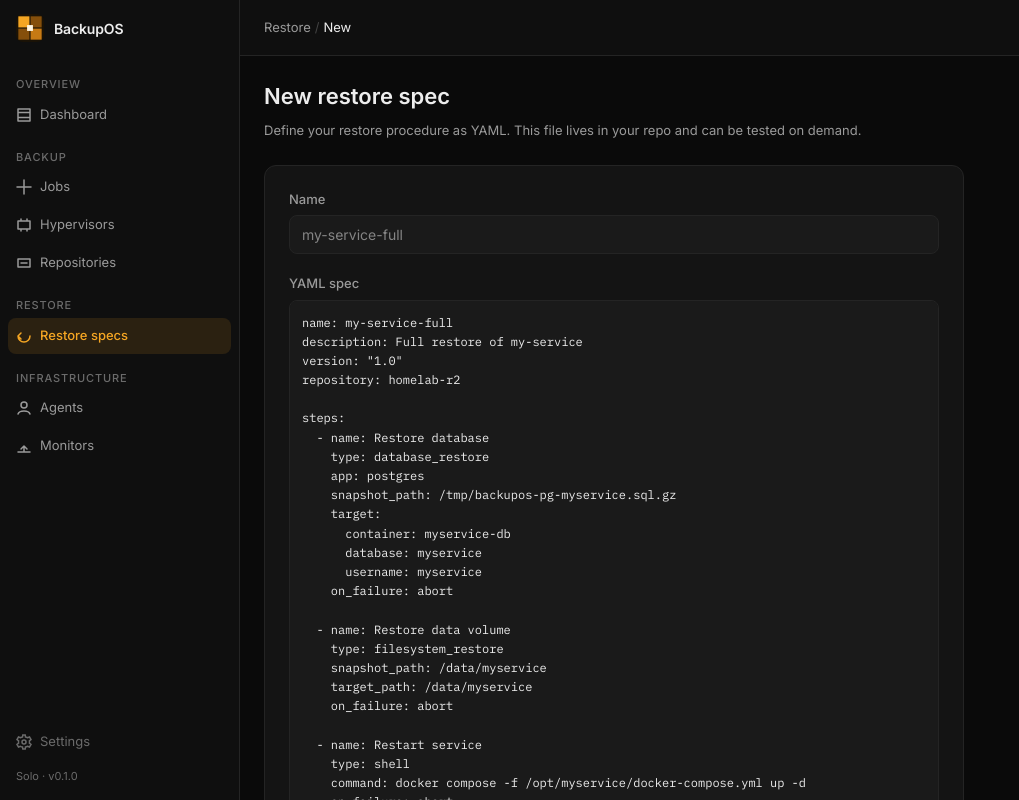
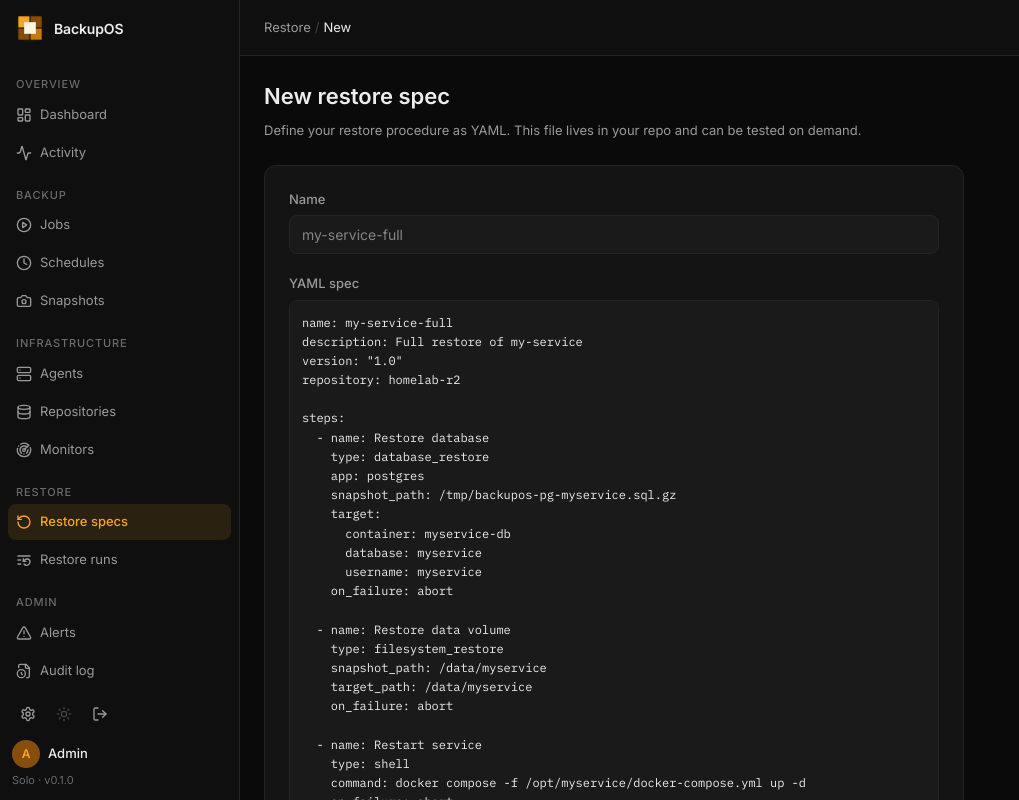
Before and after one commit to dariusvorster/backupos, a Next.js app in the folder apps/web/: page /restore/new in a window 1280 px wide. Shown: the whole page, without its empty margins (0-1019 px from the left). Built offline with nearby package versions, Linux system fonts and the light colour scheme.

Commit message:
feat: sidebar — full spec nav groups, Lucide icons, avatar + icon row

```diff
--- a/apps/web/components/sidebar.tsx
+++ b/apps/web/components/sidebar.tsx
@@ -2,66 +2,65 @@
 
 import Link from 'next/link'
 import { usePathname } from 'next/navigation'
+import {
+  LayoutDashboard, Activity, PlayCircle, Clock, Camera,
+  Server, Database, Radar, RotateCcw, ListRestart,
+  TriangleAlert, FileClock, Settings, Sun, LogOut,
+} from 'lucide-react'
 
-interface NavItem {
-  href: string
-  label: string
-  icon: React.ReactNode
-}
-
-interface NavGroup {
-  label: string
-  items: NavItem[]
-}
-
-function Icon({ d }: { d: string }) {
-  return (
-    <svg width="16" height="16" viewBox="0 0 16 16" fill="none" style={{ flexShrink: 0 }}>
-      <path d={d} stroke="currentColor" strokeWidth="1.5" strokeLinecap="round" strokeLinejoin="round" />
-    </svg>
-  )
-}
+interface NavItem  { href: string; label: string; icon: React.ReactNode }
+interface NavGroup { label: string; items: NavItem[] }
 
 const NAV: NavGroup[] = [
   {
     label: 'OVERVIEW',
     items: [
-      { href: '/dashboard', label: 'Dashboard', icon: <Icon d="M2 5.5h12M2 10.5h12M2 2h12v12H2z" /> },
+      { href: '/dashboard', label: 'Dashboard', icon: <LayoutDashboard size={16} /> },
+      { href: '/activity',  label: 'Activity',  icon: <Activity size={16} /> },
     ],
   },
   {
     label: 'BACKUP',
     items: [
-      { href: '/jobs',         label: 'Jobs',         icon: <Icon d="M8 1v14M1 8h14" /> },
-      { href: '/hypervisors',  label: 'Hypervisors',  icon: <Icon d="M2 4h12v8H2zM5 4V2M11 4V2M5 12v2M11 12v2" /> },
-      { href: '/repositories', label: 'Repositories', icon: <Icon d="M2 4h12v8H2zM5 8h6" /> },
+      { href: '/jobs',      label: 'Jobs',      icon: <PlayCircle size={16} /> },
+      { href: '/schedules', label: 'Schedules', icon: <Clock size={16} /> },
+      { href: '/snapshots', label: 'Snapshots', icon: <Camera size={16} /> },
+    ],
+  },
+  {
+    label: 'INFRASTRUCTURE',
+    items: [
+      { href: '/agents',       label: 'Agents',       icon: <Server size={16} /> },
+      { href: '/repositories', label: 'Repositories', icon: <Database size={16} /> },
+      { href: '/monitors',     label: 'Monitors',     icon: <Radar size={16} /> },
     ],
   },
   {
     label: 'RESTORE',
     items: [
-      { href: '/restore', label: 'Restore specs', icon: <Icon d="M14 8A6 6 0 1 1 2 8M2 8l3-3M2 8l3 3" /> },
+      { href: '/restore',      label: 'Restore specs', icon: <RotateCcw size={16} /> },
+      { href: '/restore/runs', label: 'Restore runs',  icon: <ListRestart size={16} /> },
     ],
   },
   {
-    label: 'INFRASTRUCTURE',
+    label: 'ADMIN',
     items: [
-      { href: '/agents',   label: 'Agents',   icon: <Icon d="M8 8a3 3 0 1 0 0-6 3 3 0 0 0 0 6zM2 14s1-3 6-3 6 3 6 3" /> },
-      { href: '/monitors', label: 'Monitors', icon: <Icon d="M8 14V8M5 11l3-3 3 3M2 14h12" /> },
+      { href: '/alerts', label: 'Alerts',    icon: <TriangleAlert size={16} /> },
+      { href: '/audit',  label: 'Audit log', icon: <FileClock size={16} /> },
     ],
   },
 ]
 
 function Logo() {
   return (
-    <div style={{ display: 'flex', alignItems: 'center', gap: 10, padding: '0 16px', height: 56 }}>
+    <div style={{ display: 'flex', alignItems: 'center', gap: 10, padding: '0 16px', height: 56, flexShrink: 0 }}>
       <svg width="28" height="28" viewBox="0 0 48 48" fill="none">
-        <rect width="48" height="48" rx="12" fill="#1A1206" />
-        <rect x="4" y="4" width="19" height="19" fill="#F5A623" />
-        <rect x="25" y="4" width="19" height="19" fill="#854F0B" />
-        <rect x="4" y="25" width="19" height="19" fill="#854F0B" />
+        <rect width="48" height="48" rx="16" fill="#1A1206" />
+        <rect x="4"  y="4"  width="19" height="19" fill="#F5A623" />
+        <rect x="25" y="4"  width="19" height="19" fill="#854F0B" />
+        <rect x="4"  y="25" width="19" height="19" fill="#854F0B" />
         <rect x="25" y="25" width="19" height="19" fill="#C77A14" />
-        <rect x="19" y="19" width="10" height="10" fill="#FEF5E0" />
+        <rect x="14" y="14" width="20" height="20" fill="#FEF5E0" />
       </svg>
       <span style={{ fontSize: 14, fontWeight: 600, color: 'var(--fg)', letterSpacing: '-0.01em' }}>
         BackupOS
@@ -75,11 +74,9 @@ export function Sidebar() {
 
   return (
     <aside style={{
-      width: 240,
-      minWidth: 240,
+      width: 240, minWidth: 240,
       backgroundColor: 'var(--bg2)',
-      display: 'flex',
-      flexDirection: 'column',
+      display: 'flex', flexDirection: 'column',
       borderRight: '1px solid var(--border)',
       overflow: 'hidden',
     }}>
@@ -89,29 +86,24 @@ export function Sidebar() {
         {NAV.map(group => (
           <div key={group.label} style={{ marginBottom: 4 }}>
             <div style={{
-              fontSize: 11,
-              color: 'var(--fg-dim)',
-              letterSpacing: '0.08em',
-              padding: '12px 8px 4px',
-              fontWeight: 500,
+              fontSize: 11, color: 'var(--fg-dim)',
+              letterSpacing: '0.08em', fontWeight: 500,
+              padding: '12px 8px 4px', textTransform: 'uppercase',
             }}>
               {group.label}
             </div>
             {group.items.map(item => {
-              const active = pathname === item.href || (item.href !== '/dashboard' && pathname.startsWith(item.href))
+              const active = pathname === item.href
+                || (item.href !== '/dashboard' && pathname.startsWith(item.href))
               return (
                 <Link
                   key={item.href}
                   href={item.href}
                   style={{
-                    display: 'flex',
-                    alignItems: 'center',
-                    gap: 8,
-                    padding: '0 8px',
-                    height: 36,
+                    display: 'flex', alignItems: 'center', gap: 8,
+                    padding: '0 8px', height: 36,
                     borderRadius: 'var(--radius-sm)',
-                    fontSize: 13,
-                    fontWeight: active ? 500 : 400,
+                    fontSize: 13, fontWeight: active ? 500 : 400,
                     color: active ? 'var(--accent)' : 'var(--fg-mute)',
                     backgroundColor: active ? 'var(--accent-dim)' : 'transparent',
                     textDecoration: 'none',
@@ -128,26 +120,44 @@ export function Sidebar() {
         ))}
       </nav>
 
-      <div style={{ borderTop: 'none', padding: '12px 16px 16px' }}>
-        <Link
-          href="/settings"
-          style={{
-            display: 'flex',
-            alignItems: 'center',
-            gap: 8,
-            fontSize: 13,
-            color: 'var(--fg-dim)',
-            textDecoration: 'none',
-            padding: '4px 0',
-          }}
-        >
-          <svg width="16" height="16" viewBox="0 0 16 16" fill="none">
-            <path d="M8 10a2 2 0 1 0 0-4 2 2 0 0 0 0 4Z" stroke="currentColor" strokeWidth="1.5" />
-            <path d="M13.5 8c0-.4-.04-.8-.1-1.18l1.6-1.24-1.5-2.6-1.94.77A5.5 5.5 0 0 0 9.5 3l-.3-2h-2.4l-.3 2a5.5 5.5 0 0 0-2.06.75L2.5 2.98l-1.5 2.6 1.6 1.24A5.5 5.5 0 0 0 2.5 8c0 .4.04.8.1 1.18l-1.6 1.24 1.5 2.6 1.94-.77c.61.42 1.3.73 2.06.75l.3 2h2.4l.3-2a5.5 5.5 0 0 0 2.06-.75l1.94.77 1.5-2.6-1.6-1.24C13.46 8.8 13.5 8.4 13.5 8Z" stroke="currentColor" strokeWidth="1.5" />
-          </svg>
-          Settings
-        </Link>
-        <div style={{ marginTop: 12, fontSize: 11, color: 'var(--fg-dim)' }}>
+      <div style={{ padding: '8px 12px 12px' }}>
+        <div style={{ display: 'flex', alignItems: 'center', gap: 4, marginBottom: 10 }}>
+          <Link
+            href="/settings"
+            title="Settings"
+            style={{ display: 'flex', alignItems: 'center', justifyContent: 'center', width: 32, height: 32, borderRadius: 'var(--radius-sm)', color: 'var(--fg-mute)', textDecoration: 'none' }}
+          >
+            <Settings size={16} />
+          </Link>
+          <button
+            title="Toggle theme (v2)"
+            disabled
+            style={{ display: 'flex', alignItems: 'center', justifyContent: 'center', width: 32, height: 32, borderRadius: 'var(--radius-sm)', color: 'var(--fg-faint)', background: 'none', border: 'none', cursor: 'not-allowed' }}
+          >
+            <Sun size={16} />
+          </button>
+          <button
+            title="Log out"
+            style={{ display: 'flex', alignItems: 'center', justifyContent: 'center', width: 32, height: 32, borderRadius: 'var(--radius-sm)', color: 'var(--fg-mute)', background: 'none', border: 'none', cursor: 'pointer' }}
+          >
+            <LogOut size={16} />
+          </button>
+        </div>
+
+        <div style={{ display: 'flex', alignItems: 'center', gap: 8, marginBottom: 4 }}>
+          <div style={{
+            width: 28, height: 28, borderRadius: '50%',
+            backgroundColor: 'var(--accent-deep)',
+            color: 'var(--accent)',
+            display: 'flex', alignItems: 'center', justifyContent: 'center',
+            fontSize: 12, fontWeight: 600, flexShrink: 0,
+          }}>
+            A
+          </div>
+          <span style={{ fontSize: 13, color: 'var(--fg)', fontWeight: 500 }}>Admin</span>
+        </div>
+
+        <div style={{ fontSize: 11, color: 'var(--fg-dim)' }}>
           Solo · v0.1.0
         </div>
       </div>
```
